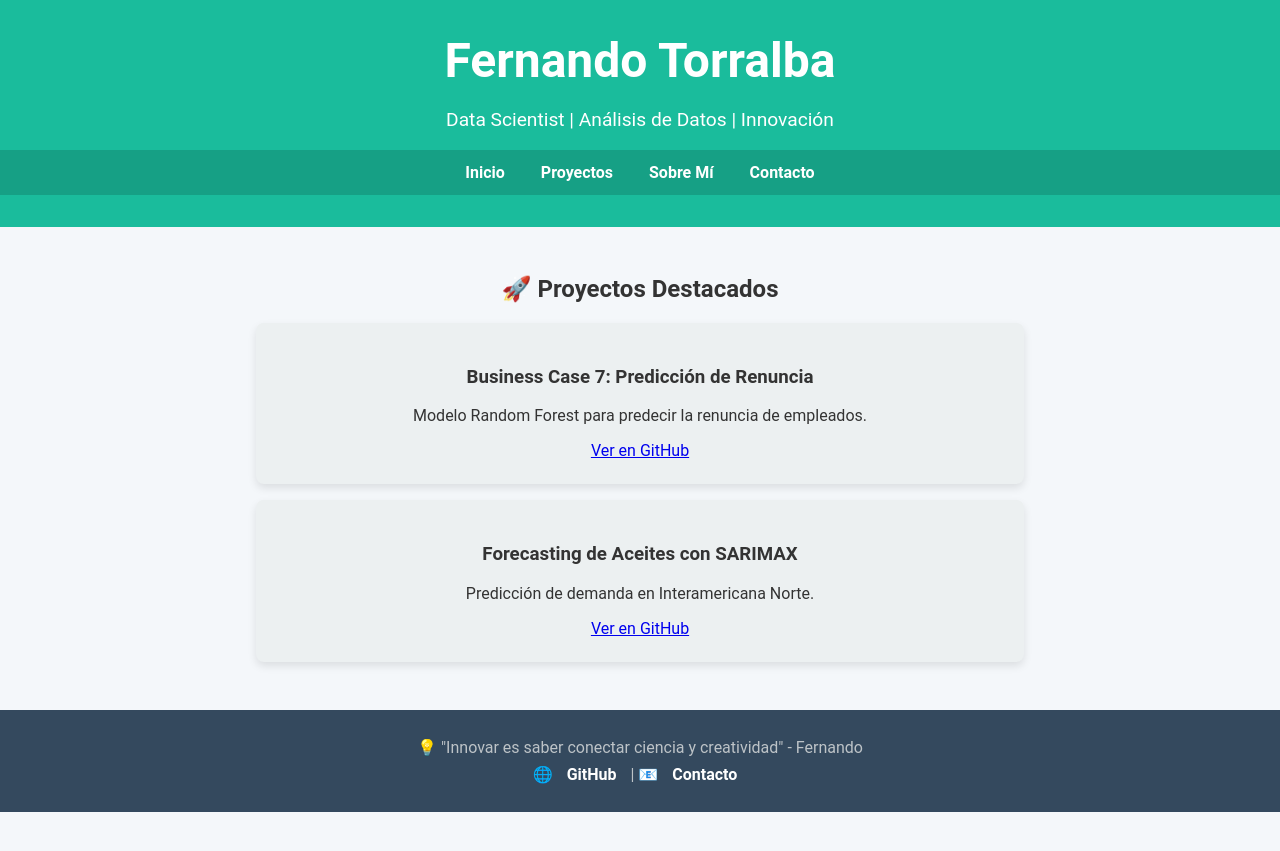
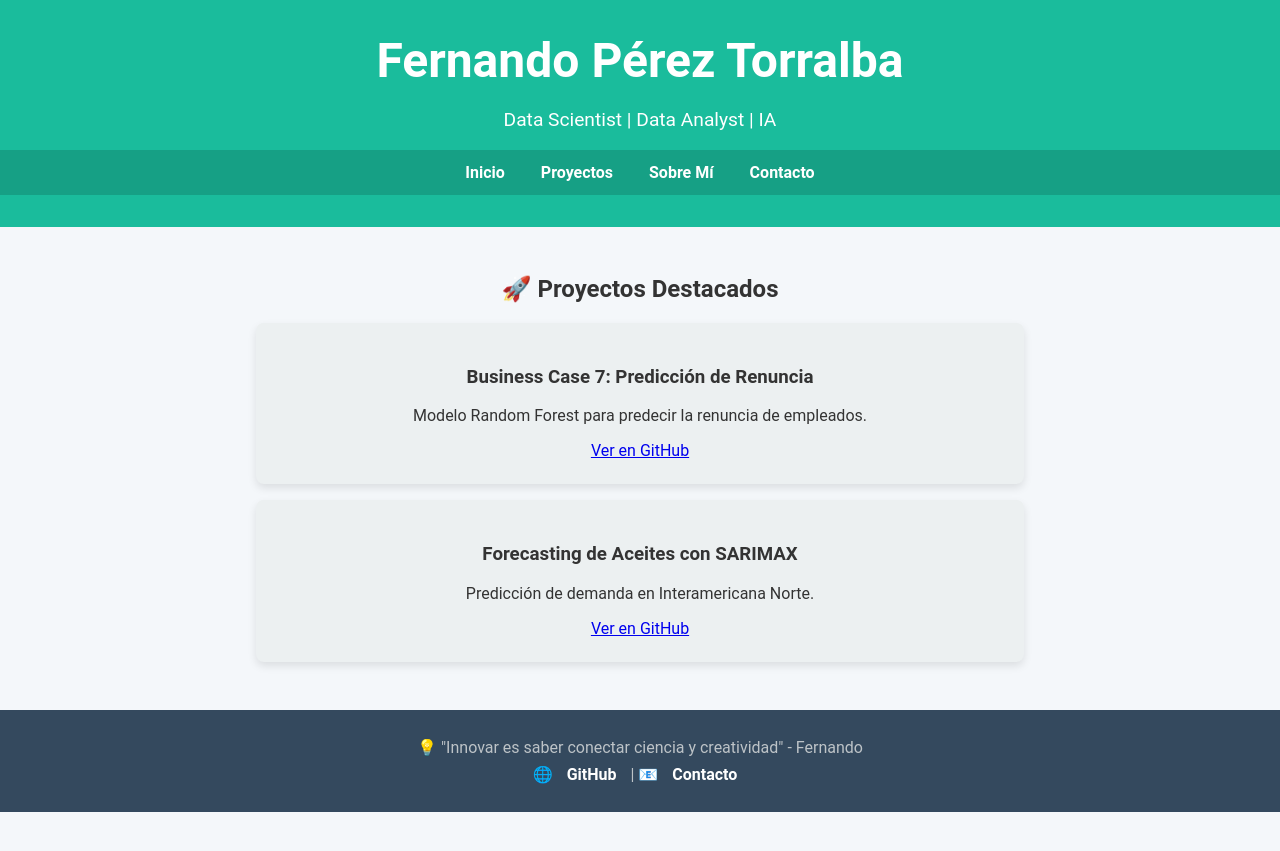
Before and after one commit to Fernanditokitkatgr/fernando.github.io, a Jekyll site: the page built from index.md, in a window 1280 px wide. Shown: the top 851 px of the page. Built offline with Jekyll 4.4.1, drawn with Linux system fonts in a browser that asks for light colours.

Commit message:
Corrección del nombre completo en el encabezado

```diff
--- a/_includes/header.html
+++ b/_includes/header.html
@@ -1,6 +1,6 @@
 <header>
-    <h1>Fernando Torralba</h1>
-    <p>Data Scientist | Análisis de Datos | Innovación</p>
+    <h1>Fernando Pérez Torralba</h1>
+    <p>Data Scientist | Data Analyst | IA</p>
     <nav>
         <a href="/">Inicio</a>
         <a href="/projects">Proyectos</a>
```
